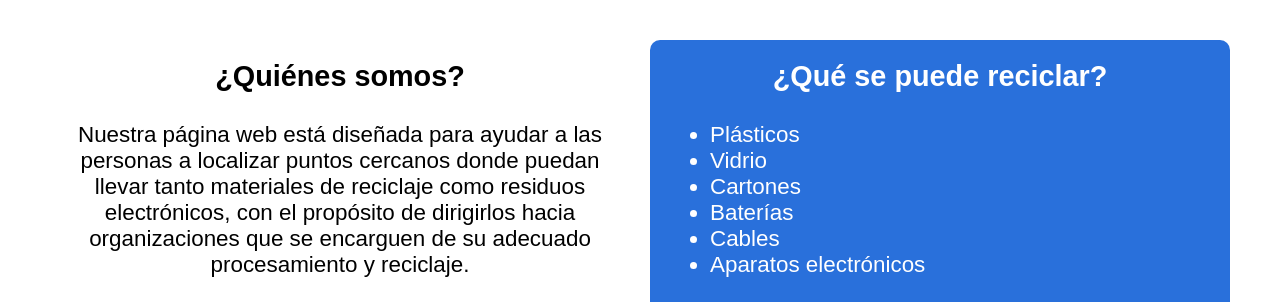
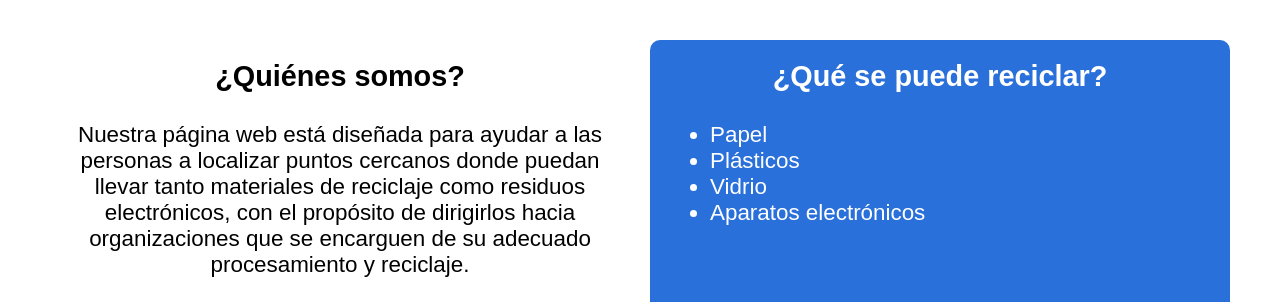
Before and after one commit to Orikku/WasteWiseMap, a React (Create React App) app: page / in a window 1280 px wide. Shown: the part 880-1182 px from the top of the page. Built offline with nearby package versions, Linux system fonts and the light colour scheme.

Commit message:
Adición de mapas
Se añadieron los mapas faltantes y se agruparon algunos tipos de reciclaje en el apartado "¿Qué se puede reciclar?"

```diff
--- a/src/App.js
+++ b/src/App.js
@@ -17,11 +17,9 @@ function App() {
         <div className="right">
           <h3 className="right-title">¿Qué se puede reciclar?</h3>
           <ul>
+            <li>Papel</li>
             <li>Plásticos</li>
             <li>Vidrio</li>
-            <li>Cartones</li>
-            <li>Baterías</li>
-            <li>Cables</li>
             <li>Aparatos electrónicos</li>
           </ul>
         </div>
@@ -30,7 +28,7 @@ function App() {
         <h2>Puntos de recolección</h2>
         <iframe
           title="Mapa de Bogotá"
-          src="https://www.google.com/maps/d/embed?mid=1rtUGGB9MJNFbMfbmrXEPZ_uibgtuSP4&ehbc=2E312F&noprof=1"
+          src="https://www.google.com/maps/d/u/0/embed?mid=1ART3MGKWFMeGnhfCwMymm_tKoBIA0BE&ehbc=2E312F&noprof=1"
           width="100%"
           height="600"
           style={{ border: 0, marginTop: "25px" }}
```
Also changed, not shown: public/Mapas.txt (added).
